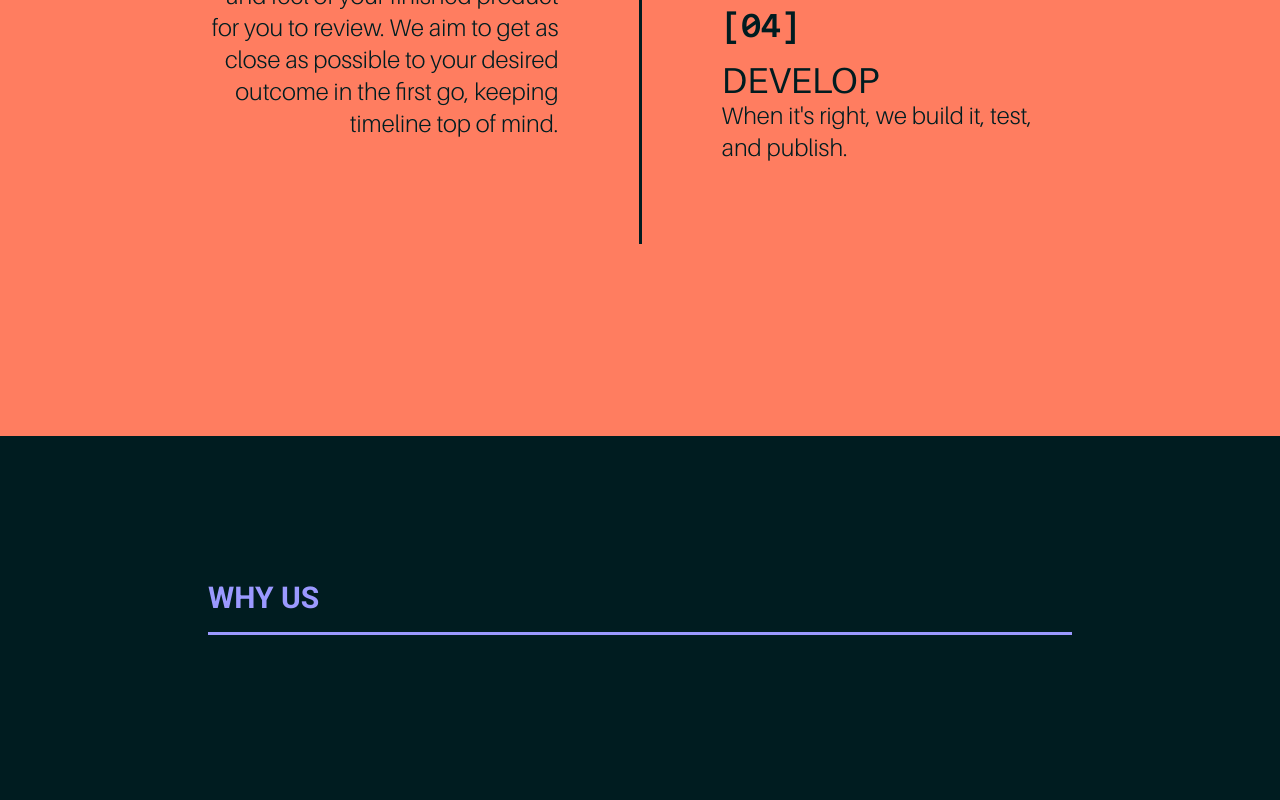
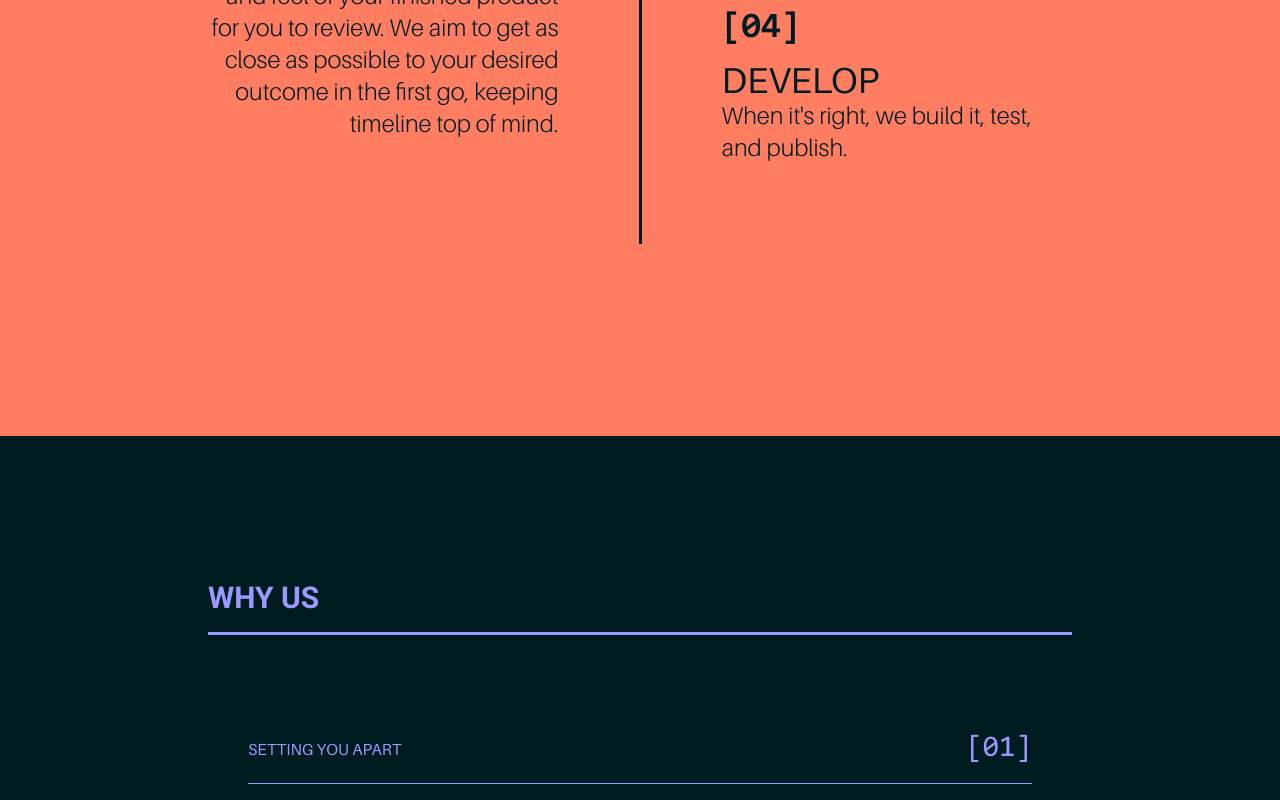
Before and after one commit to StevenMcHenry01/aetherweb, a Next.js app: page / in a window 1280 px wide. Shown: the part 2962-3762 px from the top of the page. Built offline with nearby package versions, Linux system fonts and the light colour scheme.

Commit message:
Add why us section

```diff
--- a/app/globals.css
+++ b/app/globals.css
@@ -20,6 +20,7 @@
     --secondary-foreground: hsl(187 108% 6%);
 
     --tertiary: hsl(241 100% 80%);
+    --tertiary-dark: hsl(241 100% 75%);
     --tertiary-foreground: hsl(187 108% 6%);
 
     --muted: hsl(187 108% 40%);
--- /dev/null
+++ b/components/ui/accordian.tsx
@@ -0,0 +1,62 @@
+"use client";
+
+import * as AccordionPrimitive from "@radix-ui/react-accordion";
+import { ChevronDown } from "lucide-react";
+import * as React from "react";
+
+import { cn } from "@/lib/utils";
+
+const Accordion = AccordionPrimitive.Root;
+
+const AccordionItem = React.forwardRef<
+  React.ElementRef<typeof AccordionPrimitive.Item>,
+  React.ComponentPropsWithoutRef<typeof AccordionPrimitive.Item>
+>(({ className, ...props }, ref) => (
+  <AccordionPrimitive.Item
+    ref={ref}
+    className={cn("border-b", className)}
+    {...props}
+  />
+));
+AccordionItem.displayName = "AccordionItem";
+
+const AccordionTrigger = React.forwardRef<
+  React.ElementRef<typeof AccordionPrimitive.Trigger>,
+  React.ComponentPropsWithoutRef<typeof AccordionPrimitive.Trigger> & {
+    hideArrow?: boolean;
+  }
+>(({ className, hideArrow, children, ...props }, ref) => (
+  <AccordionPrimitive.Header className="flex">
+    <AccordionPrimitive.Trigger
+      ref={ref}
+      className={cn(
+        "flex flex-1 items-center justify-between py-4 font-medium transition-all hover:underline [&[data-state=open]>svg]:rotate-180",
+        className
+      )}
+      {...props}
+    >
+      {children}
+      {!hideArrow && (
+        <ChevronDown className="h-4 w-4 shrink-0 transition-transform duration-200" />
+      )}
+    </AccordionPrimitive.Trigger>
+  </AccordionPrimitive.Header>
+));
+AccordionTrigger.displayName = AccordionPrimitive.Trigger.displayName;
+
+const AccordionContent = React.forwardRef<
+  React.ElementRef<typeof AccordionPrimitive.Content>,
+  React.ComponentPropsWithoutRef<typeof AccordionPrimitive.Content>
+>(({ className, children, ...props }, ref) => (
+  <AccordionPrimitive.Content
+    ref={ref}
+    className="overflow-hidden text-sm transition-all data-[state=closed]:animate-accordion-up data-[state=open]:animate-accordion-down"
+    {...props}
+  >
+    <div className={cn("pb-4 pt-0", className)}>{children}</div>
+  </AccordionPrimitive.Content>
+));
+
+AccordionContent.displayName = AccordionPrimitive.Content.displayName;
+
+export { Accordion, AccordionContent, AccordionItem, AccordionTrigger };
--- a/components/why-us.tsx
+++ b/components/why-us.tsx
@@ -1,11 +1,33 @@
 import { theme } from "../theme.config";
 import { SectionTitle } from "./section-title";
 import { SectionWrapper } from "./section-wrapper";
+import {
+  Accordion,
+  AccordionContent,
+  AccordionItem,
+  AccordionTrigger,
+} from "./ui/accordian";
 
 export const WhyUs = () => {
   return (
     <SectionWrapper id="why-us">
       <SectionTitle title="Why Us" color={theme.tertiary} />
+      <Accordion type="single" collapsible className="p-10 my-10 text-tertiary">
+        <AccordionItem value="item-1" className="border-tertiary">
+          <AccordionTrigger
+            className="flex justify-between hover:text-tertiary-dark hover:no-underline"
+            hideArrow
+          >
+            <h2>SETTING YOU APART</h2>
+            <h2 className="text-3xl font-consolas">[01]</h2>
+          </AccordionTrigger>
+          <AccordionContent>
+            We build 100% custom websites, no templates, no CMS limitations.
+            This gives us boundless creative freedom to make sure you truly
+            stand out in competitive markets.
+          </AccordionContent>
+        </AccordionItem>
+      </Accordion>
     </SectionWrapper>
   );
 };
--- a/package.json
+++ b/package.json
@@ -9,6 +9,7 @@
     "lint": "next lint"
   },
   "dependencies": {
+    "@radix-ui/react-accordion": "^1.1.2",
     "class-variance-authority": "^0.7.0",
     "classnames": "^2.5.1",
     "clsx": "^2.1.1",
--- a/tailwind.config.ts
+++ b/tailwind.config.ts
@@ -35,6 +35,7 @@
         tertiary: {
           DEFAULT: "var(--tertiary)",
           foreground: "var(--tertiary-foreground)",
+          dark: "var(--tertiary-dark)",
         },
         destructive: {
           DEFAULT: "var(--destructive)",
```
Also changed, not shown: 1 other file (tests, documents, lock files or other folders).
